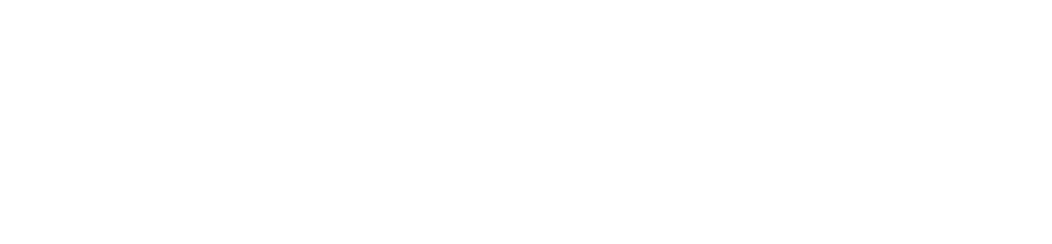
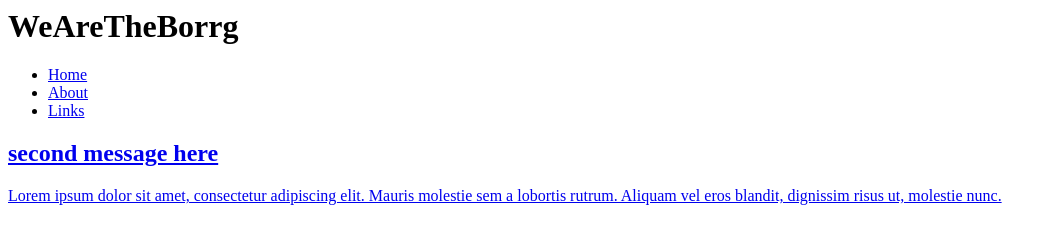
Before and after one commit to Stevennagle/BasicResponsiveLayout, a plain HTML site: page index.html in a window 1280 px wide. Shown: the whole page, without its empty margins (0-1052 px from the left). Drawn offline with Linux system fonts and the light colour scheme.

Commit message:
Setting up HTML/CSS framework

```diff
--- a/index.html
+++ b/index.html
@@ -6,6 +6,29 @@
 		<link rel="stylesheet" href="./css/style.css">
 	</head>
 	<body>
+		<header>
+			<div class="container">
+				<div id="branding">
+					<h1>WeAreTheBorrg</h1>
+				</div>
+				<nav>
+					<ul>
+						<li><a href="#">Home</li>
+						<li><a href="#">About</li>
+					    <li><a href="#">Links</li>
+					</ul>
+				</nav>
+			</div>
+		</header>
+			<section id="showcase">
+				<div class="container">
+					<h1> second message here</h1>
+					<p>
+						Lorem ipsum dolor sit amet, consectetur adipiscing elit. Mauris molestie sem a lobortis rutrum. Aliquam vel eros blandit, dignissim risus ut, molestie nunc.
+					</p>
+				</div>
+
+			</section>
 
 	</body>
 
```
